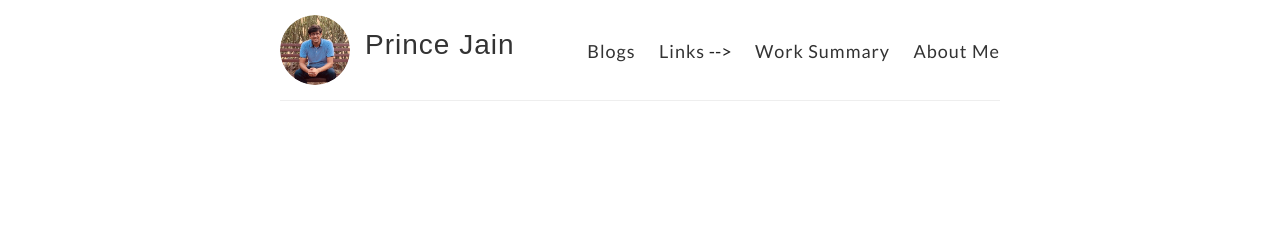
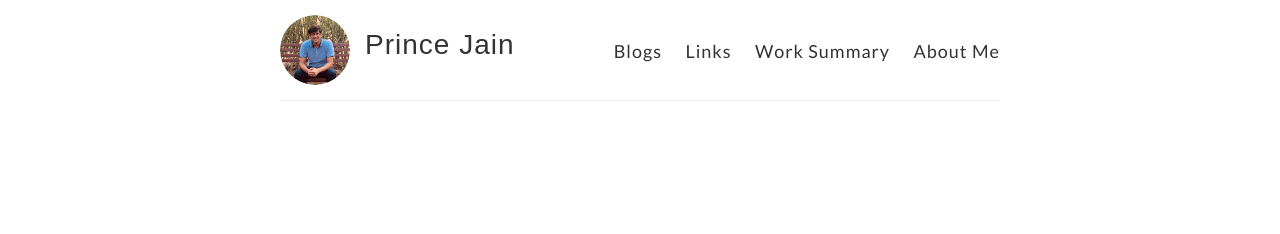
Before and after one commit to product-noob/product-noob.github.io, a Jekyll site: the page built from index.md, in a window 1280 px wide. Shown: the top 234 px of the page. Built offline with Jekyll 4.4.1, drawn with Linux system fonts in a browser that asks for light colours.

Commit message:
Removed comment

```diff
--- a/_includes/header.html
+++ b/_includes/header.html
@@ -7,7 +7,7 @@
       </div>
       <nav>
         <a href="{{ site.baseurl }}/blogs">Blogs</a>
-        <a href="{{ site.baseurl }}/links/">Links</a> -->
+        <a href="{{ site.baseurl }}/links/">Links</a>
         <a href="{{ site.baseurl }}/worksummary">Work Summary</a>
         <a href="{{ site.baseurl }}/about">About Me</a>
       </nav>
```
